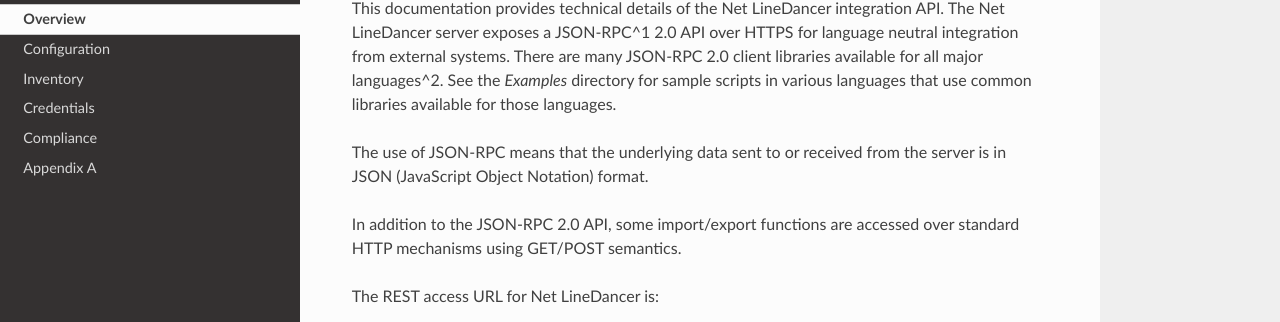
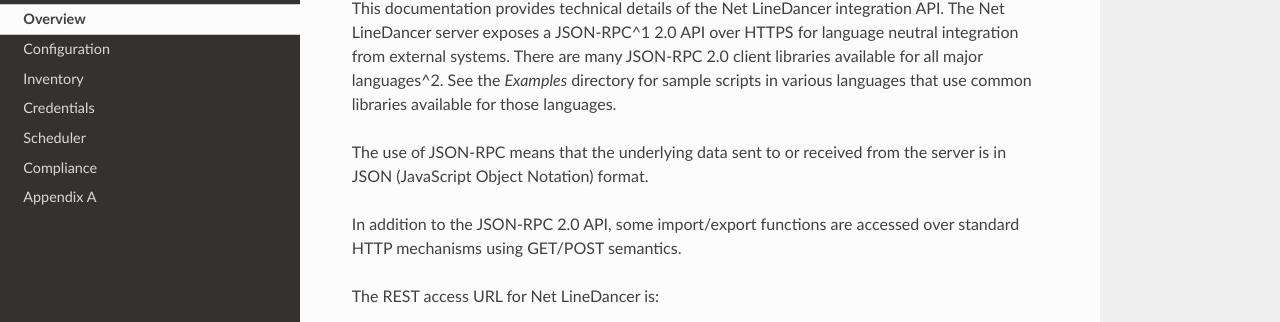
Before and after one commit to logicvein/NetLD-SDK, an MkDocs documentation site: the page built from docs/index.md, in a window 1280 px wide. Shown: the part 102-424 px from the top of the page. Built offline with MkDocs 1.6.1, drawn with Linux system fonts in a browser that asks for light colours; nearby versions of some CDN libraries; old or Windows-style settings are respelled for this version of MkDocs.

Commit message:
Update mkdocs.yml

```diff
--- a/mkdocs.yml
+++ b/mkdocs.yml
@@ -4,6 +4,7 @@
 - Configuration: en_US/Configuration.markdown
 - Inventory: en_US/Inventory.markdown
 - Credentials: en_US/Credentials.markdown
+- Scheduler: en_US/Scheduler.markdown
 - Compliance: en_US/Compliance.markdown
 - Appendix A: en_US/Appendix_A.markdown
 theme: readthedocs
```
